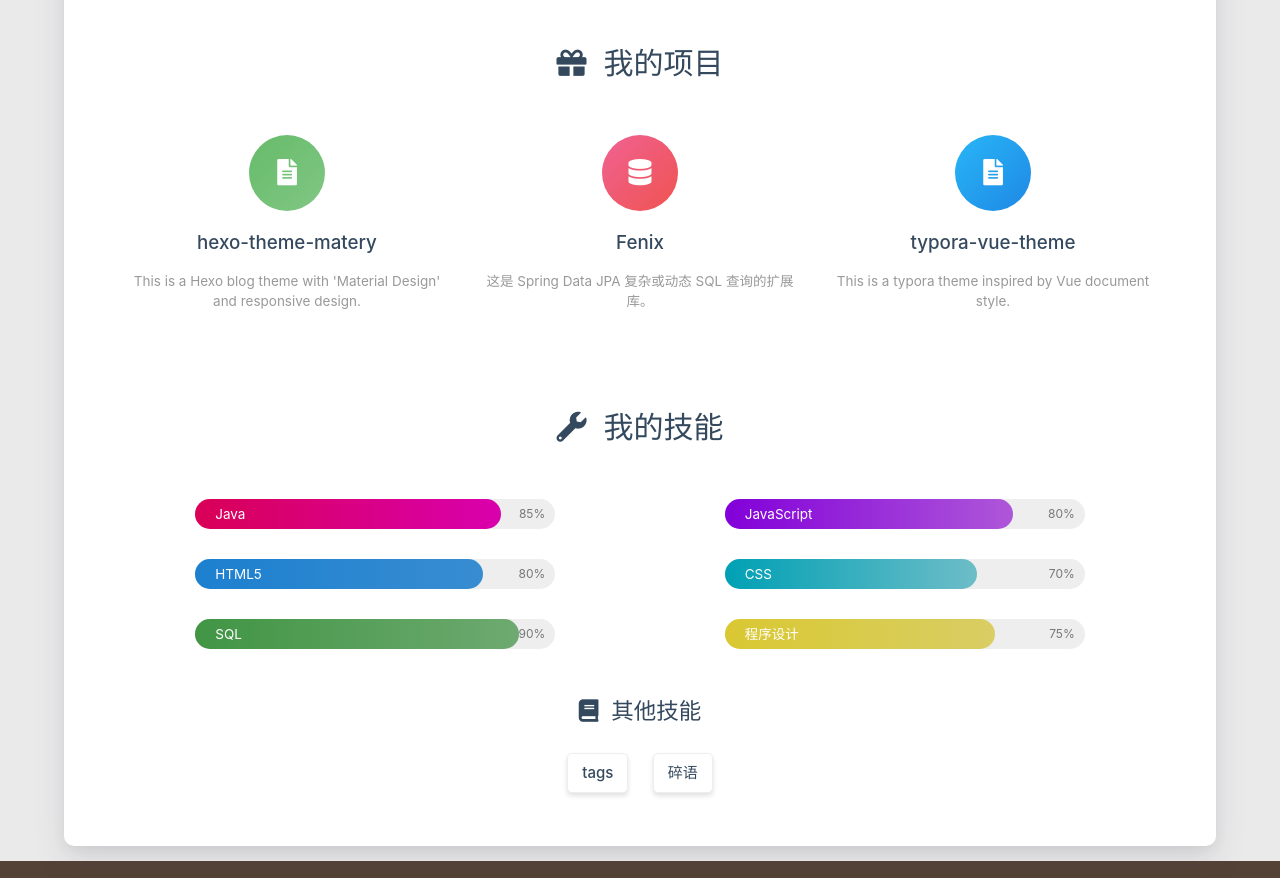
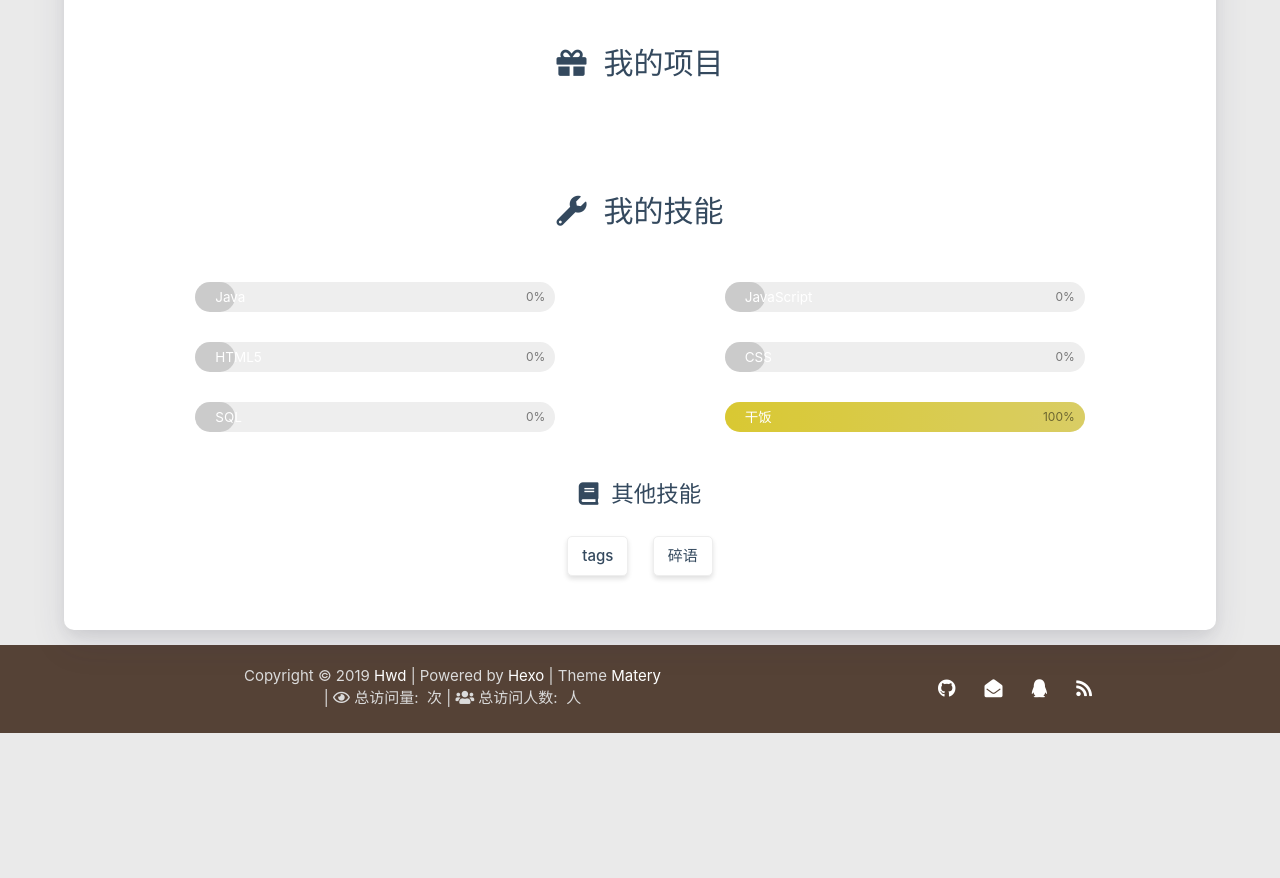
Before and after one commit to huang-wenda/huang-wenda.github.io, a plain HTML site: page about/index.html in a window 1280 px wide. Shown: the part 1360-2238 px from the top of the page. After the commit the page ends 2093 px from the top, so only its background shows below. Drawn offline with nearby package versions, Linux system fonts and the light colour scheme; some packages are replaced by stand-ins of ours; a script that the page names is missing.

Commit message:
Site updated: 2020-11-29 22:14:37

```diff
--- a/about/index.html
+++ b/about/index.html
@@ -29,9 +29,9 @@
 
     <script src="/huang-wenda.github.io/libs/jquery/jquery.min.js"></script>
 
-<meta name="generator" content="Hexo 4.2.0"><link rel="alternate" href="/huang-wenda.github.io/atom.xml" title="NullSky" type="application/atom+xml">
-
+<meta name="generator" content="Hexo 4.2.0">
 <style>.github-emoji { position: relative; display: inline-block; width: 1.2em; min-height: 1.2em; overflow: hidden; vertical-align: top; color: transparent; }  .github-emoji > span { position: relative; z-index: 10; }  .github-emoji img, .github-emoji .fancybox { margin: 0 !important; padding: 0 !important; border: none !important; outline: none !important; text-decoration: none !important; user-select: none !important; cursor: auto !important; }  .github-emoji img { height: 1.2em !important; width: 1.2em !important; position: absolute !important; left: 50% !important; top: 50% !important; transform: translate(-50%, -50%) !important; user-select: none !important; cursor: auto !important; } .github-emoji-fallback { color: inherit; } .github-emoji-fallback img { opacity: 0 !important; }</style>
+<link rel="alternate" href="/huang-wenda.github.io/atom.xml" title="NullSky" type="application/atom+xml">
 <link rel="stylesheet" href="/huang-wenda.github.io/css/prism-tomorrow.css" type="text/css">
 <link rel="stylesheet" href="/huang-wenda.github.io/css/prism-line-numbers.css" type="text/css">
 <style>.github-emoji { position: relative; display: inline-block; width: 1.2em; min-height: 1.2em; overflow: hidden; vertical-align: top; color: transparent; }  .github-emoji > span { position: relative; z-index: 10; }  .github-emoji img, .github-emoji .fancybox { margin: 0 !important; padding: 0 !important; border: none !important; outline: none !important; text-decoration: none !important; user-select: none !important; cursor: auto !important; }  .github-emoji img { height: 1.2em !important; width: 1.2em !important; position: absolute !important; left: 50% !important; top: 50% !important; transform: translate(-50%, -50%) !important; user-select: none !important; cursor: auto !important; } .github-emoji-fallback { color: inherit; } .github-emoji-fallback img { opacity: 0 !important; }</style>
@@ -592,47 +592,6 @@
     </div>
     <div class="row">
 
-
-        <div class="col s12 m6 l4" data-aos="fade-up">
-            <div class="info center-align">
-                <a href="http://github.com/blinkfox/hexo-theme-matery" class="icon"
-                   style="background: linear-gradient(to bottom right, #66BB6A 0%, #81C784 100%)" target="_blank">
-                    <i class="fas fa-file-alt"></i>
-                </a>
-                <div class="info-title">
-                    <a href="http://github.com/blinkfox/hexo-theme-matery" target="_blank">hexo-theme-matery</a>
-                </div>
-                <div class="info-desc">This is a Hexo blog theme with &#39;Material Design&#39; and responsive design.</div>
-            </div>
-        </div>
-
-        <div class="col s12 m6 l4" data-aos="fade-up">
-            <div class="info center-align">
-                <a href="https://github.com/blinkfox/fenix" class="icon"
-                   style="background: linear-gradient(to bottom right, #F06292 0%, #EF5350 100%)" target="_blank">
-                    <i class="fas fa-database"></i>
-                </a>
-                <div class="info-title">
-                    <a href="https://github.com/blinkfox/fenix" target="_blank">Fenix</a>
-                </div>
-                <div class="info-desc">这是 Spring Data JPA 复杂或动态 SQL 查询的扩展库。</div>
-            </div>
-        </div>
-
-        <div class="col s12 m6 l4" data-aos="fade-up">
-            <div class="info center-align">
-                <a href="https://github.com/blinkfox/typora-vue-theme" class="icon"
-                   style="background: linear-gradient(to bottom right, #29B6F6 0%, #1E88E5 100%)" target="_blank">
-                    <i class="fas fa-file-alt"></i>
-                </a>
-                <div class="info-title">
-                    <a href="https://github.com/blinkfox/typora-vue-theme" target="_blank">typora-vue-theme</a>
-                </div>
-                <div class="info-desc">This is a typora theme inspired by Vue document style.</div>
-            </div>
-        </div>
-
-
     </div>
 </div>
 
@@ -651,10 +610,10 @@
         <div class="col s12 m6 l6" data-aos="fade-up">
             <div class="skillbar">
                 <div class="skillbar-title"
-                     style="background: linear-gradient(to right, #FF0066 0%, #FF00CC 100%); width: 85%">
+                     style="background: linear-gradient(to right, #FF0066 0%, #FF00CC 100%); width: 0%">
                     <span>Java</span>
                 </div>
-                <div class="skill-bar-percent">85%</div>
+                <div class="skill-bar-percent">0%</div>
             </div>
         </div>
 
@@ -662,10 +621,10 @@
         <div class="col s12 m6 l6" data-aos="fade-up">
             <div class="skillbar">
                 <div class="skillbar-title"
-                     style="background: linear-gradient(to right, #9900FF 0%, #CC66FF 100%); width: 80%">
+                     style="background: linear-gradient(to right, #9900FF 0%, #CC66FF 100%); width: 0%">
                     <span>JavaScript</span>
                 </div>
-                <div class="skill-bar-percent">80%</div>
+                <div class="skill-bar-percent">0%</div>
             </div>
         </div>
 
@@ -673,10 +632,10 @@
         <div class="col s12 m6 l6" data-aos="fade-up">
             <div class="skillbar">
                 <div class="skillbar-title"
-                     style="background: linear-gradient(to right, #2196F3 0%, #42A5F5 100%); width: 80%">
+                     style="background: linear-gradient(to right, #2196F3 0%, #42A5F5 100%); width: 0%">
                     <span>HTML5</span>
                 </div>
-                <div class="skill-bar-percent">80%</div>
+                <div class="skill-bar-percent">0%</div>
             </div>
         </div>
 
@@ -684,10 +643,10 @@
         <div class="col s12 m6 l6" data-aos="fade-up">
             <div class="skillbar">
                 <div class="skillbar-title"
-                     style="background: linear-gradient(to right, #00BCD4 0%, #80DEEA 100%); width: 70%">
+                     style="background: linear-gradient(to right, #00BCD4 0%, #80DEEA 100%); width: 0%">
                     <span>CSS</span>
                 </div>
-                <div class="skill-bar-percent">70%</div>
+                <div class="skill-bar-percent">0%</div>
             </div>
         </div>
 
@@ -695,10 +654,10 @@
         <div class="col s12 m6 l6" data-aos="fade-up">
             <div class="skillbar">
                 <div class="skillbar-title"
-                     style="background: linear-gradient(to right, #4CAF50 0%, #81C784 100%); width: 90%">
+                     style="background: linear-gradient(to right, #4CAF50 0%, #81C784 100%); width: 0%">
                     <span>SQL</span>
                 </div>
-                <div class="skill-bar-percent">90%</div>
+                <div class="skill-bar-percent">0%</div>
             </div>
         </div>
 
@@ -706,10 +665,10 @@
         <div class="col s12 m6 l6" data-aos="fade-up">
             <div class="skillbar">
                 <div class="skillbar-title"
-                     style="background: linear-gradient(to right, #FFEB3B 0%, #FFF176 100%); width: 75%">
-                    <span>程序设计</span>
+                     style="background: linear-gradient(to right, #FFEB3B 0%, #FFF176 100%); width: 100%">
+                    <span>干饭</span>
                 </div>
-                <div class="skill-bar-percent">75%</div>
+                <div class="skill-bar-percent">100%</div>
             </div>
         </div>
 
```
Also changed, not shown: 2018/09/07/hello-world/index.html (+2 -2 lines), 2020/11/24/dao-ji-shi/index.html (+2 -2 lines), 404.html (+2 -2 lines), archives/2018/09/index.html (+2 -2 lines), archives/2018/index.html (+2 -2 lines), archives/2020/11/index.html (+2 -2 lines), archives/2020/index.html (+2 -2 lines), archives/index.html (+2 -2 lines), categories/Markdown/index.html (+2 -2 lines), categories/index.html (+2 -2 lines), categories/类别/index.html (+2 -2 lines), contact/index.html (+2 -2 lines), content.json (+1 -1 lines), friends/index.html (+2 -2 lines), 4 more files.
